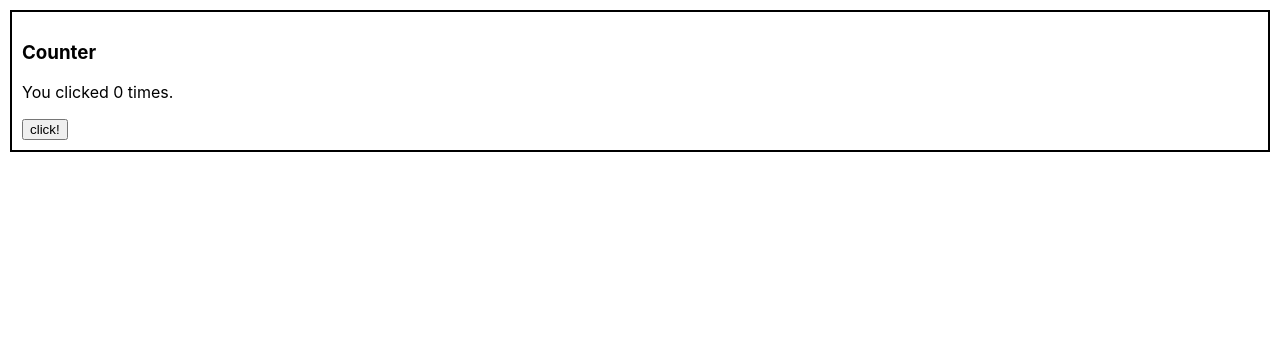
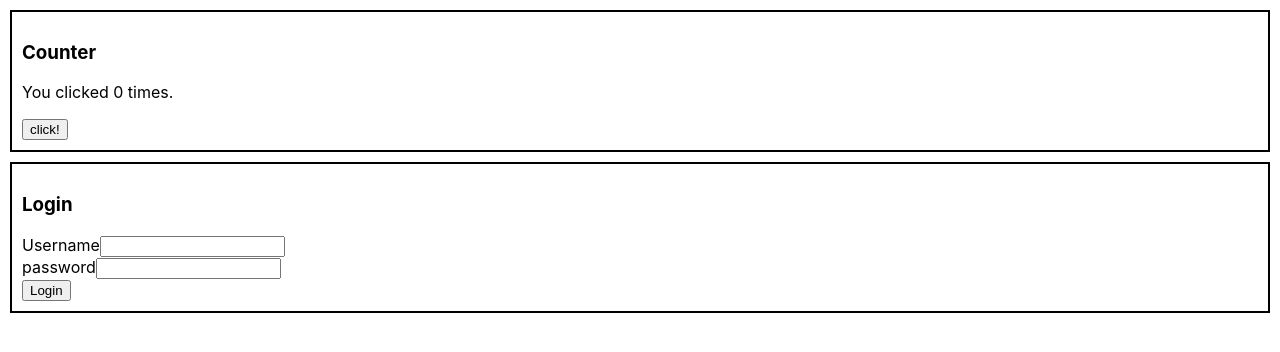
Before and after one commit to divyanshyadav/learn-react, a React (Create React App) app: page / in a window 1280 px wide. Shown: the top 352 px of the page. Built offline with nearby package versions, Linux system fonts and the light colour scheme.

Commit message:
add login component created using hooks

```diff
--- a/package.json
+++ b/package.json
@@ -11,6 +11,7 @@
     "start": "react-scripts start",
     "build": "react-scripts build",
     "test": "react-scripts test",
+    "coverage": "npm test -- --coverage --watchAll=false",
     "eject": "react-scripts eject"
   },
   "eslintConfig": {
@@ -32,8 +33,5 @@
     "@testing-library/jest-dom": "^4.1.0",
     "@testing-library/react": "^9.1.4",
     "@types/jest": "^24.0.18"
-  },
-  "jest": {
-    "setupFiles": "./setupTests.js"
   }
 }
--- a/src/App.js
+++ b/src/App.js
@@ -2,12 +2,14 @@ import React from 'react';
 import './App.css';
 import { Wrapper } from './utils'
 import Counter from './topics/hooks/Counter'
+import LoginForm from './topics/hooks/LoginForm'
 
 function App() {
   return (
     <div className="App">
       <Wrapper>
         <Counter />
+        <LoginForm />
       </Wrapper>
     </div>
   );
--- /dev/null
+++ b/src/topics/hooks/LoginForm.js
@@ -0,0 +1,53 @@
+import React, { useState } from 'react'
+
+function Login() {
+    const [state, setState] = useState({
+        loading: false,
+        resolved: false,
+        error: null
+    })
+
+    const handleSubmit = (event) => {
+        event.preventDefault()
+        setState({ loading: true, resolved: false, error: null })
+
+        const { usernameInput, passwordInput } = event.target.elements
+        if (!usernameInput.value || !passwordInput.value) {
+            return
+        }
+
+        window.fetch('/api/login', {
+            method: 'POST',
+            headers: {'Content-Type': 'application/json'},
+            body: JSON.stringify({
+                username: usernameInput.value,
+                password: passwordInput.value,
+            })
+        }).then(r => r.json())
+        .then(user => {
+            setState({ loading: false, resolved: true, error: null })
+            window.localStorage.setItem('token', user.token)
+        }, error => {
+            setState({ loading: false, resolved: false, error })
+        })
+    }
+
+    return (
+        <form onSubmit={handleSubmit}>
+            <div>
+                <label htmlFor="usernameInput">{'Username'}</label>
+                <input id="usernameInput" />
+            </div>
+            <div>
+                <label htmlFor="passwordInput">{'password'}</label>
+                <input id="passwordInput" />
+            </div>
+            <button type="submit">Login</button>
+            { state.loading ? <div>Loading...</div> : null }
+            { state.error ? <div role="alert">{state.error.message}</div> : null }
+            { state.resolved ?  <div role="alert">{'Logged in successfully!'}</div> : null }
+        </form>
+    )
+}
+
+export default Login
```
Also changed, not shown: src/setupTests.js (renamed from setupTests.js), 1 other file (tests, documents, lock files or other folders).
